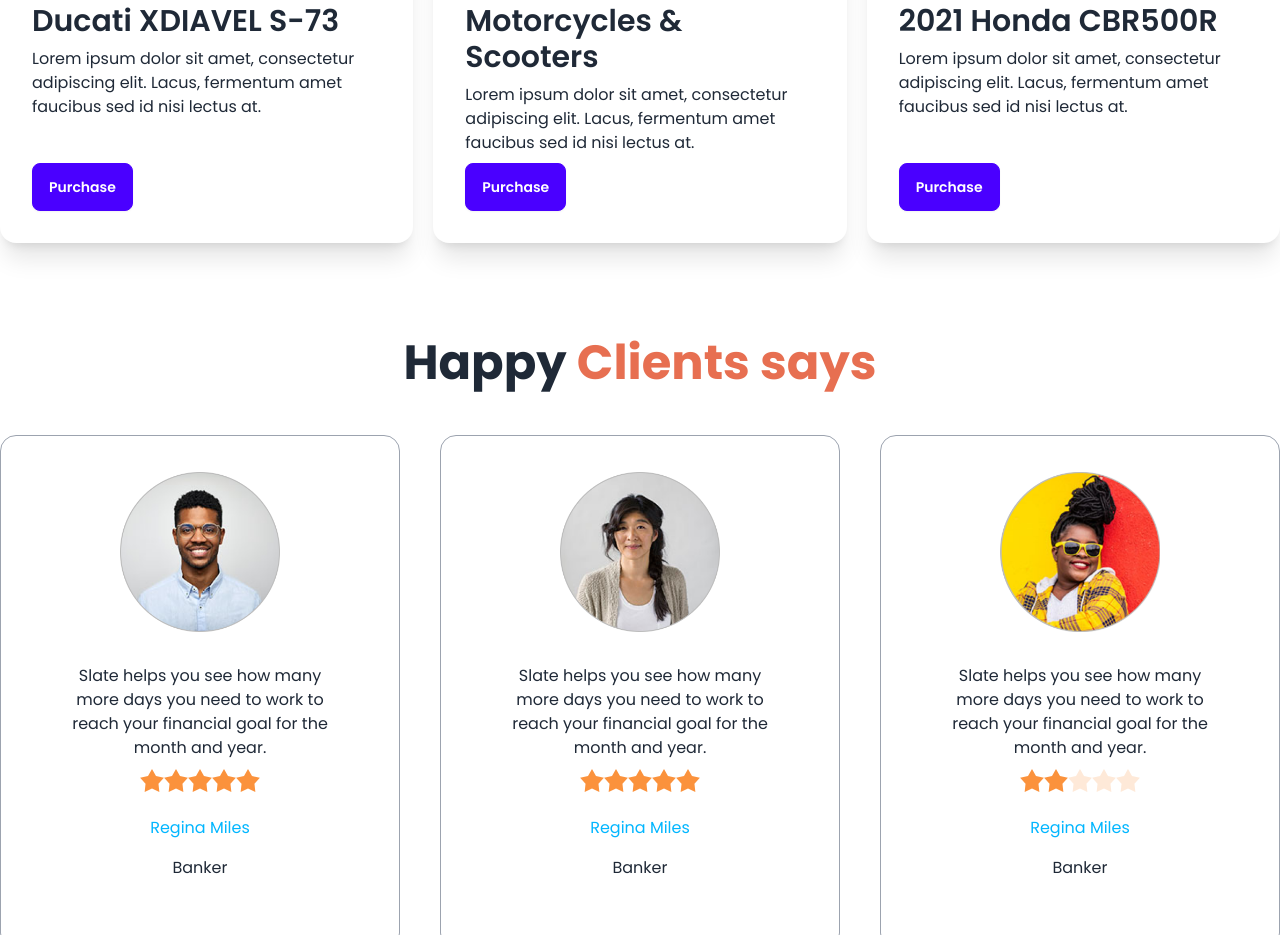
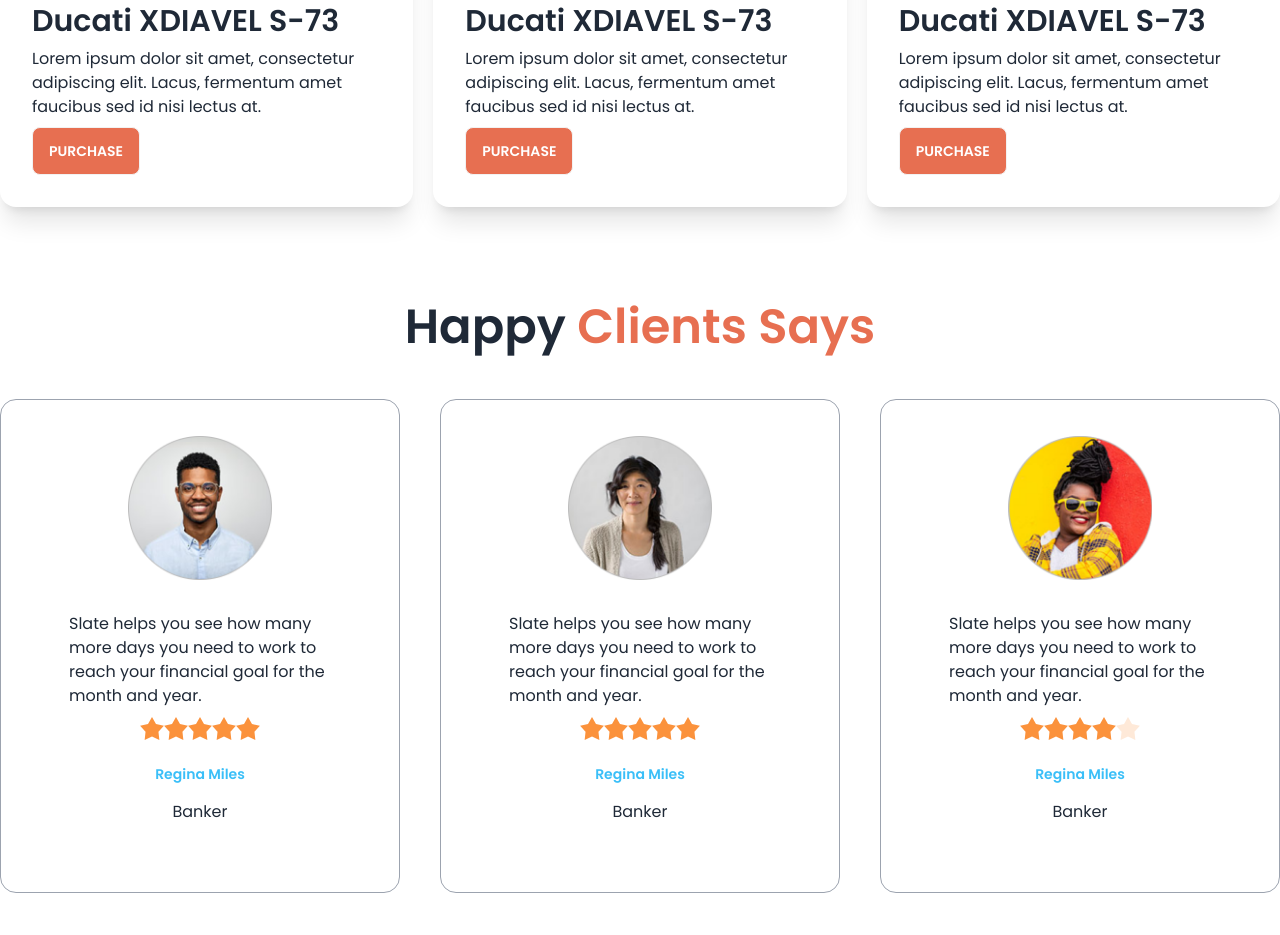
Before and after one commit to sifathossenshuvo/biker-zone, a plain HTML site: page index.html in a window 1280 px wide. Shown: the part 1614-2549 px from the top of the page. Drawn offline with nearby package versions, Linux system fonts and the light colour scheme.

Commit message:
added the index.html

```diff
--- a/index.html
+++ b/index.html
@@ -4,8 +4,10 @@
 <head>
     <meta charset="UTF-8">
     <meta name="viewport" content="width=device-width, initial-scale=1.0">
-    <title>Biker zone</title>
-    <link href="https://cdn.jsdelivr.net/npm/daisyui@4.11.1/dist/full.min.css" rel="stylesheet" type="text/css" />
+    <title>Biker Zone</title>
+    <!-- tailwind and daisy ui cdn -->
+
+    <link href="https://cdn.jsdelivr.net/npm/daisyui@3.2.1/dist/full.css" rel="stylesheet" type="text/css" />
     <script src="https://cdn.tailwindcss.com"></script>
     <!-- Google font Poppins -->
     <link rel="preconnect" href="https://fonts.googleapis.com">
@@ -171,6 +173,8 @@
         </div>
     </header>
     <main class="md:container md:mx-auto">
+        <!-- featured bike -->
+
             <section class="mt-40">
                 <!-- Fetured Bikes In This Year section -->
                 <div class="text-center">
@@ -190,117 +194,112 @@
                     </div>
                 </div>
 
+
         </section>
-        <!-- latest News section -->
-
-        <!-- latest bike -->
+        <!-- latest bikes -->
         <section class="my-24">
-            <h3 class="text-5xl mb-12 font-bold text-center">latest Bikes</h3>
-            <div class="gap-5 grid grid-cols-1 md:grid-cols-2 lg:grid-cols-3">
+            <h3 class="text-5xl mb-12 font-semibold text-center">Latest Bikes</h3>
+            <div class="grid gap-5 grid-cols-1 md:grid-cols-2 lg:grid-cols-3">
                 <!-- first card -->
                 <div class="card bg-base-100 shadow-xl">
-                    <figure><img src="images/others/latest1.png" alt="Shoes" /></figure>
+                    <figure><img src="/images/others/latest1.png" alt="Shoes" /></figure>
                     <div class="card-body">
                         <h2 class="card-title text-3xl">Ducati XDIAVEL S-73</h2>
                         <p>Lorem ipsum dolor sit amet, consectetur adipiscing elit. Lacus, fermentum amet faucibus sed
                             id nisi lectus at.</p>
-                        <div class="card-actions justify-start">
-                            <button class="btn btn-primary text-white">Purchase</button>
+                        <div class="card-actions">
+                            <button class="btn text-white bg-bike-primary uppercase">Purchase</button>
                         </div>
                     </div>
                 </div>
                 <!-- second card -->
                 <div class="card bg-base-100 shadow-xl">
-                    <figure><img src="images/others/latest2.png" alt="Shoes" /></figure>
+                    <figure><img src="/images/others/latest2.png" alt="Shoes" /></figure>
                     <div class="card-body">
-                        <h2 class="card-title text-3xl">Motorcycles & Scooters</h2>
+                        <h2 class="card-title text-3xl">Ducati XDIAVEL S-73</h2>
                         <p>Lorem ipsum dolor sit amet, consectetur adipiscing elit. Lacus, fermentum amet faucibus sed
                             id nisi lectus at.</p>
-                        <div class="card-actions justify-start">
-                            <button class="btn btn-primary text-white">Purchase</button>
+                        <div class="card-actions">
+                            <button class="btn text-white bg-bike-primary uppercase">Purchase</button>
                         </div>
                     </div>
                 </div>
                 <!-- third card -->
                 <div class="card bg-base-100 shadow-xl">
-                    <figure><img src="images/others/latest3.png" alt="Shoes" /></figure>
+                    <figure><img src="/images/others/latest3.png" alt="Shoes" /></figure>
                     <div class="card-body">
-                        <h2 class="card-title text-3xl">2021 Honda CBR500R</h2>
+                        <h2 class="card-title text-3xl">Ducati XDIAVEL S-73</h2>
                         <p>Lorem ipsum dolor sit amet, consectetur adipiscing elit. Lacus, fermentum amet faucibus sed
                             id nisi lectus at.</p>
-                        <div class="card-actions justify-start">
-                            <button class="btn btn-primary text-white">Purchase</button>
+                        <div class="card-actions">
+                            <button class="btn text-white bg-bike-primary uppercase">Purchase</button>
                         </div>
                     </div>
-                </div>
-            </div>
+
         </section>
-        <!-- happy clints -->
+        <!-- happy clients -->
         <section class="my-24">
-            <h3 class="text-5xl mb-12 font-bold text-center">Happy <span class="text-[#E76F51]">Clients says</span></h3>
-            <div class="grid grid-cols-1 md:grid-cols-2 lg:grid-cols-3 gap-10">
-                <!-- filst reviwe -->
+            <h3 class="text-5xl mb-12 font-semibold text-center">Happy <span class="text-bike-primary">Clients Says</span></h3>
+            <div class="grid gap-10 grid-cols-1 md:grid-cols-2 lg:grid-cols-3">
+                <!-- first review -->
                 <div class="card bg-base-100 p-9 border border-gray-400">
-                    <figure><img class="w-40" src="images/others/user-1.png" alt="Shoes" /></figure>
-                    <div class="card-body ">
-
-                        <p class="text-center">Slate helps you see how
+                    <figure><img class="w-36" src="/images/others/user-1.png" alt="Shoes" /></figure>
+                    <div class="card-body">
+                      <p>Slate helps you see how
                         many more days you need
                         to work to reach your financial
                         goal for the month and year.</p>
                         <div class="rating justify-center">
                             <input type="radio" name="rating-2" class="mask mask-star-2 bg-orange-400" />
-                            <input type="radio" name="rating-2" class="mask mask-star-2 bg-orange-400" checked />
+                            <input type="radio" name="rating-2" class="mask mask-star-2 bg-orange-400"  />
                             <input type="radio" name="rating-2" class="mask mask-star-2 bg-orange-400" />
-                            <input type="radio" name="rating-2" class="mask mask-star-2 bg-orange-400" />
+                            <input type="radio" name="rating-2" class="mask mask-star-2 bg-orange-400" checked/>
                             <input type="radio" name="rating-2" class="mask mask-star-2 bg-orange-400" />
                           </div>
                       <div class="text-center space-y-4 mt-4">
-                            <h4 class="texr-sm font-samibold text-info">Regina Miles</h4>
+                        <h4 class="text-sm font-semibold text-info">Regina Miles</h4>
                         <p>Banker</p>
                       </div>
                     </div>
                   </div>
-                <!-- second reviwe -->
+                <!-- second review -->
                 <div class="card bg-base-100 p-9 border border-gray-400">
-                    <figure><img class="w-40" src="images/others/user-2.png" alt="Shoes" /></figure>
-                    <div class="card-body ">
-
-                        <p class="text-center">Slate helps you see how
+                    <figure><img class="w-36" src="/images/others/user-2.png" alt="Shoes" /></figure>
+                    <div class="card-body">
+                      <p>Slate helps you see how
                         many more days you need
                         to work to reach your financial
                         goal for the month and year.</p>
                         <div class="rating justify-center">
                             <input type="radio" name="rating-2" class="mask mask-star-2 bg-orange-400" />
-                            <input type="radio" name="rating-2" class="mask mask-star-2 bg-orange-400" checked />
+                            <input type="radio" name="rating-2" class="mask mask-star-2 bg-orange-400"  />
                             <input type="radio" name="rating-2" class="mask mask-star-2 bg-orange-400" />
-                            <input type="radio" name="rating-2" class="mask mask-star-2 bg-orange-400" />
+                            <input type="radio" name="rating-2" class="mask mask-star-2 bg-orange-400" checked/>
                             <input type="radio" name="rating-2" class="mask mask-star-2 bg-orange-400" />
                           </div>
                       <div class="text-center space-y-4 mt-4">
-                            <h4 class="texr-sm font-samibold text-info">Regina Miles</h4>
+                        <h4 class="text-sm font-semibold text-info">Regina Miles</h4>
                         <p>Banker</p>
                       </div>
                     </div>
                   </div>
-                <!-- third reviwe -->
+                <!-- third review -->
                 <div class="card bg-base-100 p-9 border border-gray-400">
-                    <figure><img class="w-40" src="images/others/user-3.png" alt="Shoes" /></figure>
-                    <div class="card-body ">
-
-                        <p class="text-center">Slate helps you see how
+                    <figure><img class="w-36" src="/images/others/user-3.png" alt="Shoes" /></figure>
+                    <div class="card-body">
+                      <p>Slate helps you see how
                         many more days you need
                         to work to reach your financial
                         goal for the month and year.</p>
                         <div class="rating justify-center">
                             <input type="radio" name="rating-2" class="mask mask-star-2 bg-orange-400" />
-                            <input type="radio" name="rating-2" class="mask mask-star-2 bg-orange-400" checked />
+                            <input type="radio" name="rating-2" class="mask mask-star-2 bg-orange-400"  />
                             <input type="radio" name="rating-2" class="mask mask-star-2 bg-orange-400" />
-                            <input type="radio" name="rating-2" class="mask mask-star-2 bg-orange-400" />
+                            <input type="radio" name="rating-2" class="mask mask-star-2 bg-orange-400" checked/>
                             <input type="radio" name="rating-2" class="mask mask-star-2 bg-orange-400" />
                           </div>
                       <div class="text-center space-y-4 mt-4">
-                            <h4 class="texr-sm font-samibold text-info">Regina Miles</h4>
+                        <h4 class="text-sm font-semibold text-info">Regina Miles</h4>
                         <p>Banker</p>
                       </div>
                     </div>
@@ -384,10 +383,3 @@
 </body>
 
 </html>
-    </main>
-    <footer>
-
-    </footer>
-</body>
-
-</html>
```
Also changed, not shown: tailwind.config.js (line endings or trailing spaces). Lines whose indentation alone changed are shown as unchanged.
